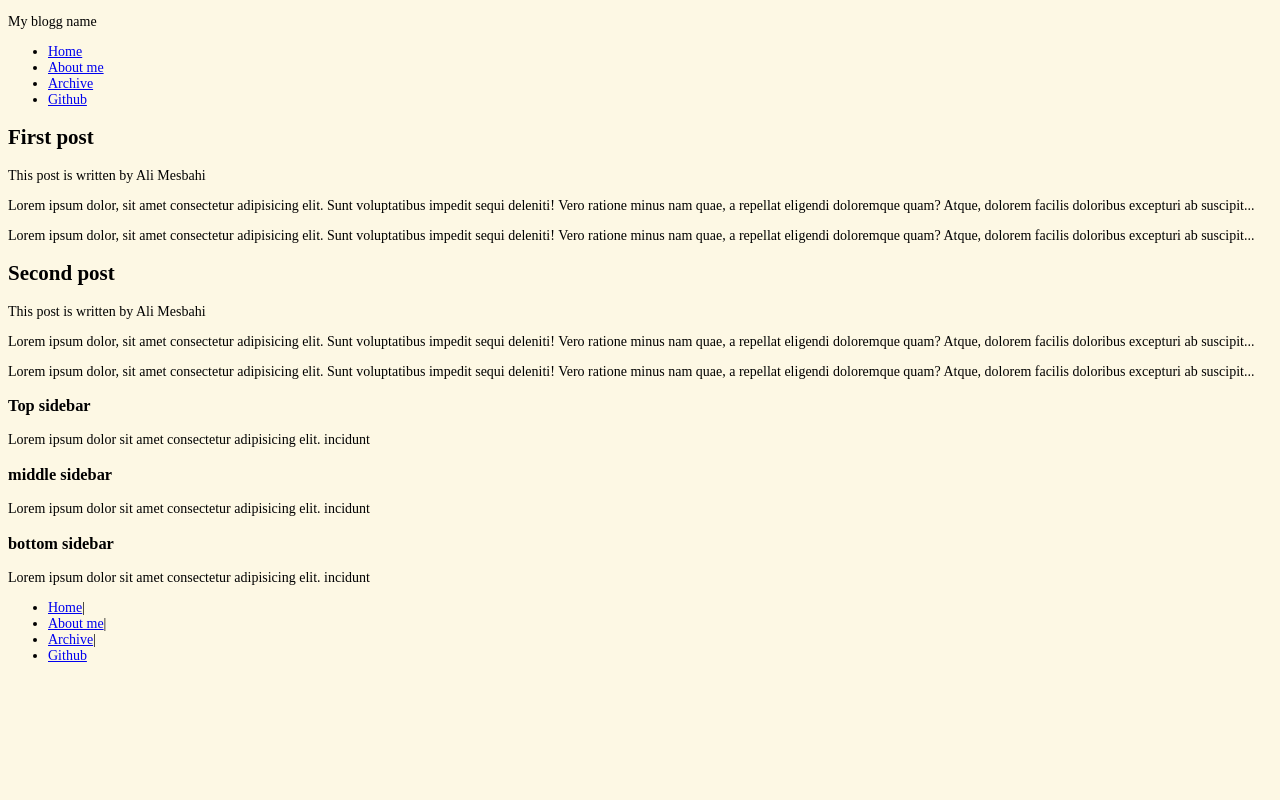
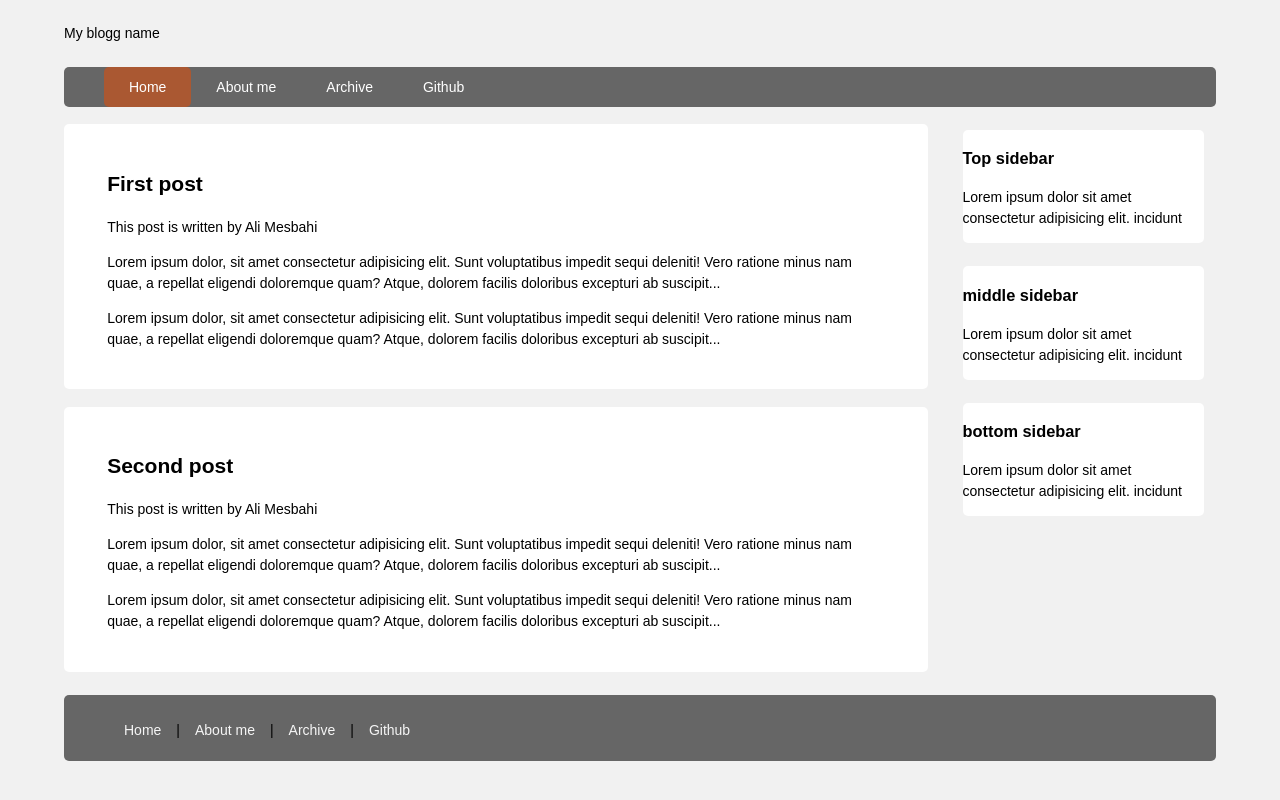
Before and after one commit to 90rimane/Blogg, a plain HTML site: page index.html in a window 1280 px wide. Drawn offline with Linux system fonts and the light colour scheme.

Commit message:
home page designed

```diff
--- a/style.css
+++ b/style.css
@@ -1,4 +1,148 @@
 body{
-    background-color: rgb(253, 248, 228);
-    font-size: 87.5%;
+    background-color:rgb(241, 241, 241);
+    font-size: 87.5%;  /*14px normal size*/
+    font-family:Arial, Helvetica, sans-serif;
+    line-height: 1.5;
+    text-align: left;
 }
+a{
+    text-decoration: none;
+}
+a:link, a:visited{
+
+}
+a:hover, a:active{
+
+}
+.body{
+    margin: 0 auto;
+    width: 90%;
+    clear: both;
+}
+#bloggName{
+    font-family: Arial, Helvetica, sans-serif;
+    height: auto;
+    margin: 2% 0;
+}
+.mainHeader nav{
+    background-color: #666;
+    height: 40px;
+    border-radius: 5px;
+    -moz-border-radius: 5px;
+    -webkit-border-radius: 5px;
+}
+.mainHeader nav ul {
+    list-style: none;
+    margin: 0 auto;
+
+}
+.mainHeader ul li {
+    float: left;
+    display: inline;
+}
+.mainHeader nav a:link, .mainHeader nav a:visited {
+    color: #fff;
+    display: inline-block;
+    padding: 10px 25px ;
+    height: 20px;
+
+}
+.mainHeader nav a:hover, .mainHeader nav a:active,
+.mainHeader nav .active a:link, .mainHeader nav .active a:visited{
+    background-color: #aa5832;
+    text-shadow: none;
+}
+.mainHeader nav ul li a {
+    border-radius: 5px;
+    -moz-border-radius: 5px;
+    -webkit-border-radius: 5px;
+}
+.mainContent{
+    border-radius: 5px;
+    -moz-border-radius: 5px;
+    -webkit-border-radius: 5px;
+}
+.content {
+    width: 75%;
+    float: left;
+}
+.topContent{
+    background-color: #fff;
+    border-radius: 5px;
+    -moz-border-radius: 5px;
+    -webkit-border-radius: 5px;
+    padding: 3% 5%;
+    margin-top: 2%;
+}
+.bottomContent{
+    background-color: #fff;
+    border-radius: 5px;
+    -moz-border-radius: 5px;
+    -webkit-border-radius: 5px;
+    padding: 3% 5%;
+    margin-top: 2%;
+}
+.top-sidebar{
+    width: 21%;
+    float: left;
+    background-color: #fff;
+    border-radius: 5px;
+    -moz-border-radius: 5px;
+    -webkit-border-radius: 5px;
+    margin-left: 3%;
+    margin-top: 2%;
+    margin-bottom: 2%;
+    padding: auto;
+
+}
+.middle-sidebar{
+    width: 21%;
+    float: left;
+    background-color: #fff;
+    border-radius: 5px;
+    -moz-border-radius: 5px;
+    -webkit-border-radius: 5px;
+    margin-left: 3%;
+    margin-bottom: 2%;
+    padding: auto;
+}
+.bottom-sidebar{
+    width: 21%;
+    float: left;
+    background-color: #fff;
+    border-radius: 5px;
+    -moz-border-radius: 5px;
+    -webkit-border-radius: 5px;
+    margin-left: 3%;
+    margin-bottom: 2%;
+    padding: auto;
+}
+.mainFooter{
+    width: 100%;
+    float: left;
+    border-radius: 5px;
+    -moz-border-radius: 5px;
+    -webkit-border-radius: 5px;
+    background-color: #666;
+    margin-top: 2%;
+    margin-bottom: 20px;
+}
+.mainFooter ul{
+    list-style: none;
+    margin: 5px;
+
+}
+.mainFooter ul li{
+    float:left;
+    display: inline;
+}
+.mainFooter a:link, .mainFooter a:visited {
+    color:rgb(245, 245, 245);
+    display: inline-block;
+    padding: 10px 5px  ;
+    margin: 10px;
+}
+.mainFooter a:hover, .mainFooter a:active{
+    color: blue;
+    text-shadow: none;
+}
```
